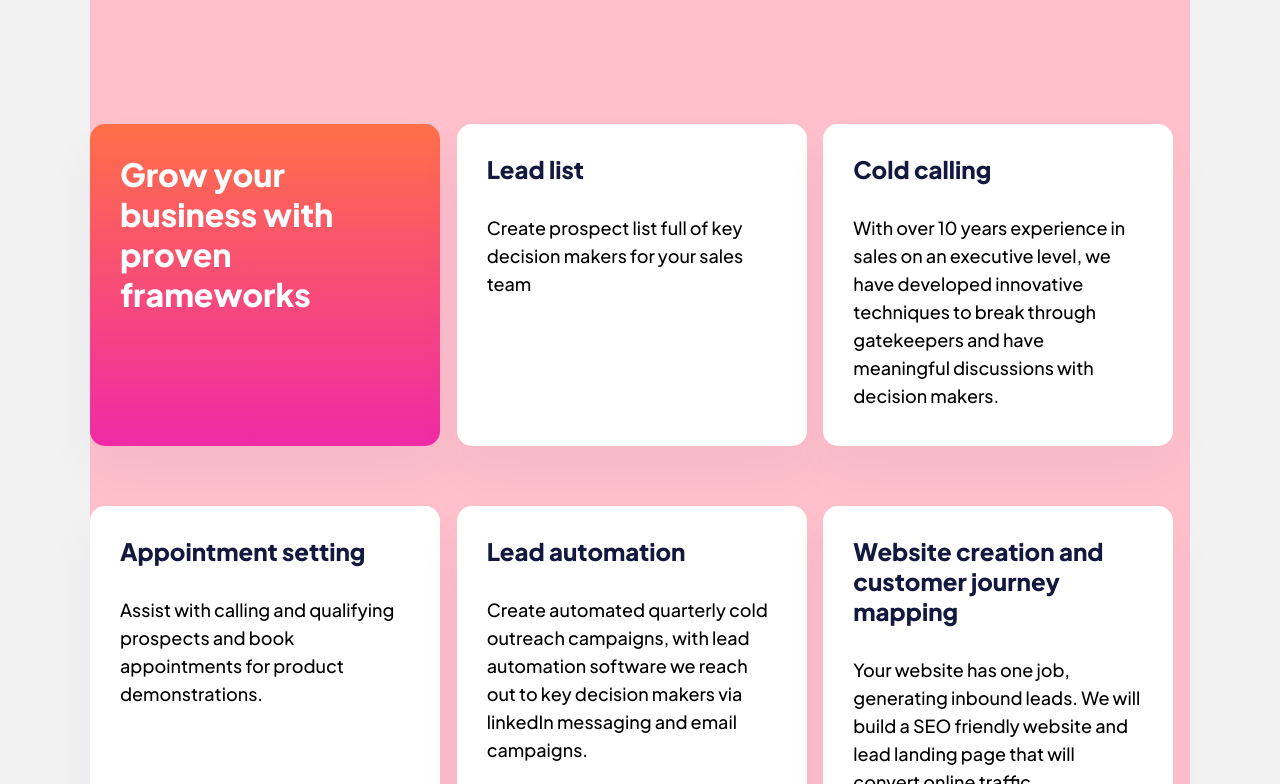
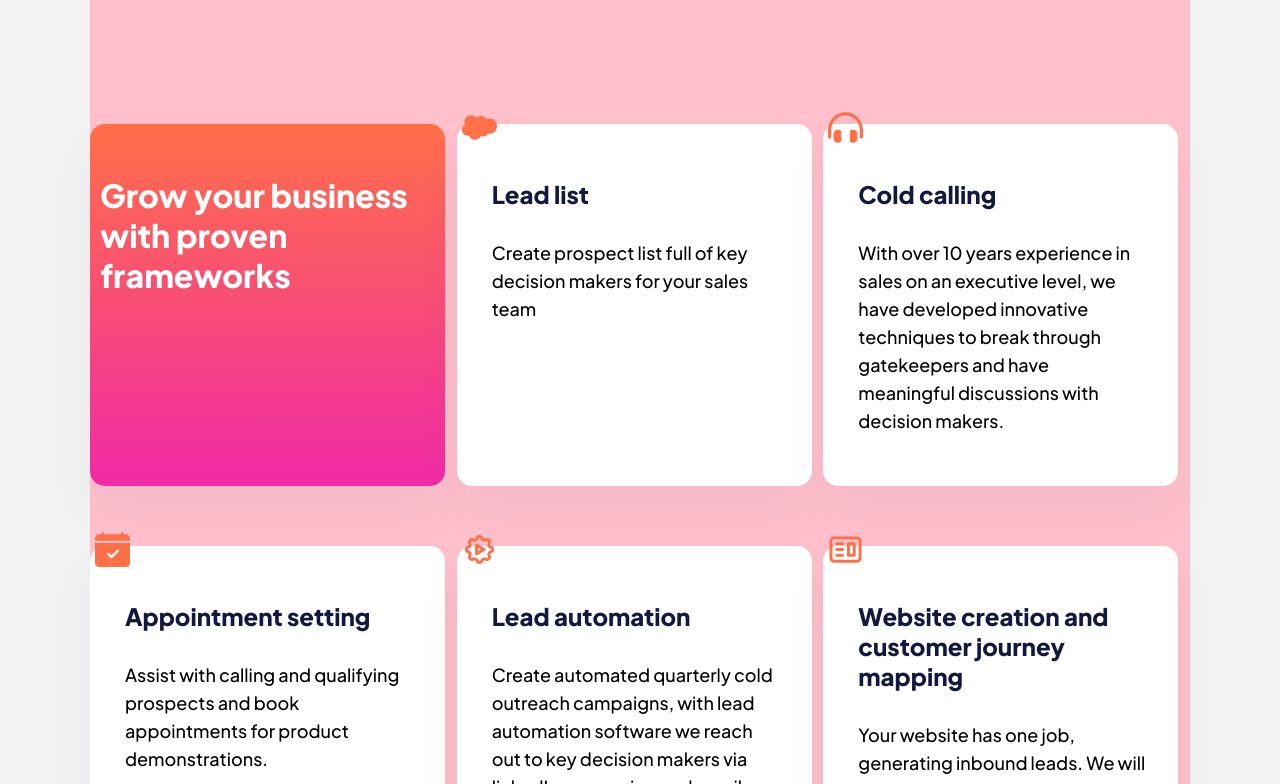
Before and after one commit to shaunvan119/slv-sales-landing-page, a React (Create React App) app: page / in a window 1280 px wide. Shown: the part 596-1380 px from the top of the page. Built offline with nearby package versions, Linux system fonts and the light colour scheme.

Commit message:
css and product data list

```diff
--- a/package.json
+++ b/package.json
@@ -8,6 +8,7 @@
     "@testing-library/user-event": "^13.5.0",
     "react": "^18.1.0",
     "react-dom": "^18.1.0",
+    "react-icons": "^4.4.0",
     "react-scripts": "5.0.1",
     "web-vitals": "^2.1.4"
   },
--- a/src/components/MainContent.js
+++ b/src/components/MainContent.js
@@ -4,6 +4,11 @@ import productsData from "./productsData"
 function MainContent() {
     const products = productsData.map(prod => (
         <div className="grid-container" key={prod.id}>
+            <p className="icons">{prod.IconLeads}</p>
+            <p className="icons">{prod.IconCalling}</p>
+            <p className="icons">{prod.IconAppt}</p>
+            <p className="icons">{prod.IconAuto}</p>
+            <p className="icons">{prod.IconWeb}</p>
             <h3 className="grid-title">{prod.title}</h3>
             <p className="grid-paragraph">{prod.description}</p>
         </div>
@@ -11,6 +16,7 @@ function MainContent() {
 
     return (
         <div className="main-container">
+
         <div className="grid-container-one">
         <h1 className="grid-header">Grow your business with proven frameworks</h1>
         </div>
--- a/src/components/ProductsData.js
+++ b/src/components/ProductsData.js
@@ -1,32 +1,39 @@
+import { SiSalesforce } from 'react-icons/si';
+import { FaHeadphonesAlt } from 'react-icons/fa';
+import { BsFillCalendarCheckFill } from 'react-icons/bs';
+import { TbSettingsAutomation } from 'react-icons/tb';
+import { CgWebsite } from 'react-icons/cg';
+
+
 export default  [
     {
         id: 1,
         title: "Lead list",
         description: "Create prospect list full of key decision makers for your sales team",
-
+        IconLeads: <SiSalesforce color="#FF6F48" size={35}/>
     },
     {
         id: 2,
         title: "Cold calling",
         description: "With over 10 years experience in sales on an executive level, we have developed innovative techniques to break through gatekeepers and have meaningful discussions with decision makers.",
-
+        IconCalling: <FaHeadphonesAlt color="#FF6F48" size={35}/>
     },
     {
         id: 3,
         title: "Appointment setting",
         description: "Assist with calling and qualifying prospects and book appointments for product demonstrations.",
-
+        IconAppt: <BsFillCalendarCheckFill color="#FF6F48" size={35}/>
     },
     {
         id: 4,
         title: "Lead automation",
         description: "Create automated quarterly cold outreach campaigns, with lead automation software we reach out to key decision makers via linkedIn messaging and email campaigns.",
-
+        IconAuto: <TbSettingsAutomation color="#FF6F48" size={35}/>
     },
     {
         id: 4,
         title: "Website creation and customer journey mapping",
         description: "Your website has one job, generating inbound leads. We will build a SEO friendly website and lead landing page that will convert online traffic.",
-
+        IconWeb: <CgWebsite color="#FF6F48" size={35}/>
     }
 ]
--- a/src/index.css
+++ b/src/index.css
@@ -35,12 +35,18 @@ body {
 .grid-container {
   width: 350px;
   height: 322px;
-left: 545px;
-top: 861px;
   margin-bottom: 60px;
+  padding-left: 5px;
+  padding-bottom: 40px;
   background: #FFFFFF;
   box-shadow: 0px 25px 50px rgba(6, 22, 141, 0.0442381);
   border-radius: 15px;
+
+}
+
+.grid-title, .grid-paragraph {
+  position: relative;
+  top: -30px;
 }
 
 .main-container {
@@ -50,6 +56,8 @@ border-radius: 15px;
 }
 
 .grid-container-one {
+  padding-left: 5px;
+  padding-bottom: 40px;
   width: 350px;
   height: 322px;
   left: 545px;
@@ -62,6 +70,12 @@ border-radius: 15px;
 
 /*Typography and color*/
 
+.icons {
+position: relative;
+top: -30px;
+
+}
+
 .grid-header {
   font-family: Plus Jakarta Sans;
   font-size: 32px;
@@ -69,7 +83,9 @@ border-radius: 15px;
   line-height: 40px;
   letter-spacing: 0px;
   color: #FFFFFF;
-  margin: 30px;
+  margin-left: 5px;
+  position: relative;
+  top: 30px;
 
 }
 
```
Also changed, not shown: 1 other file (tests, documents, lock files or other folders). Lines whose indentation alone changed are shown as unchanged.
